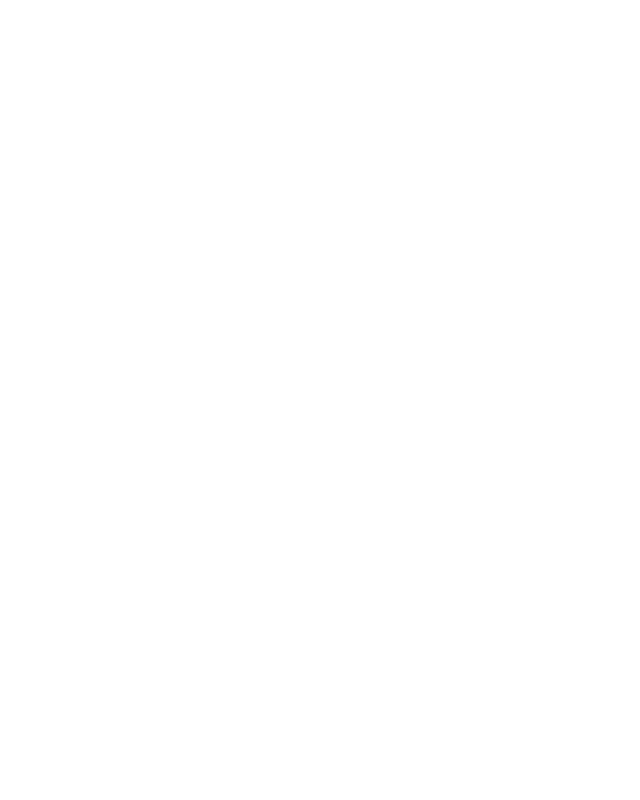
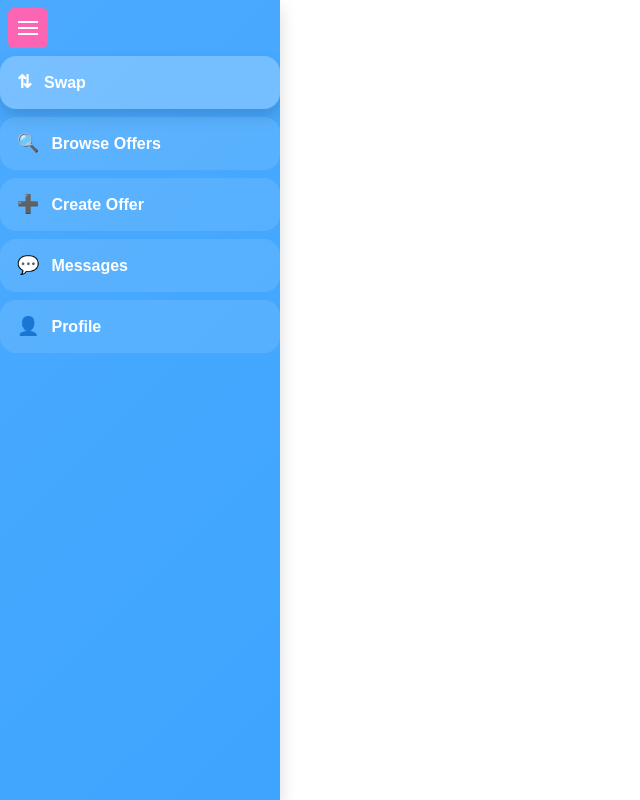
Before and after one commit to FabianHerr/Swap, a React (Vite) app in the folder frontend/: page / in a window 1280 px wide. Before the commit this address had no page. Shown: the whole page, without its empty margins (0-640 px from the left). Built offline with nearby package versions, Linux system fonts and the light colour scheme.

Commit message:
Create sideMenu for tha app to navigate through features

```diff
--- a/frontend/src/App.jsx
+++ b/frontend/src/App.jsx
@@ -1,23 +1,37 @@
-import { useState } from 'react'
-import 'bootstrap/dist/css/bootstrap.min.css'
-import Signup from './Signup'
-import { BrowserRouter, Routes, Route } from 'react-router-dom'
-import Login from './Login'
-import OfferPage from './OfferPage'
-import Messages from './Messages'
-
+import 'bootstrap/dist/css/bootstrap.min.css';
+import Signup from './Signup';
+import { BrowserRouter, Routes, Route } from 'react-router-dom';
+import Login from './Login';
+import OfferPage from './OfferPage';
+import Messages from './Messages';
+import SideMenu from './SideMenu'; // import your SideMenu
 
 function App() {
   return (
     <BrowserRouter>
-      <Routes>
-        <Route path='/register' element={<Signup/>}></Route>
-        <Route path='/login' element={<Login/>}></Route>
-        <Route path='/offer' element={<OfferPage/>}></Route>
-        <Route path='/messages' element={<Messages/>}></Route>
-      </Routes>
+      <div className="d-flex">
+        {/* Sidebar: always visible */}
+        <SideMenu />
+
+        {/* Main content area */}
+        <div
+          className="flex-grow-1"
+          style={{
+            marginLeft: "280px", // adjust if sidebar collapses
+            transition: "margin-left 0.3s ease",
+            padding: "20px",
+          }}
+        >
+          <Routes>
+            <Route path="/register" element={<Signup />} />
+            <Route path="/login" element={<Login />} />
+            <Route path="/offer" element={<OfferPage />} />
+            <Route path="/messages" element={<Messages />} />
+          </Routes>
+        </div>
+      </div>
     </BrowserRouter>
-  )
+  );
 }
 
-export default App
+export default App;
--- /dev/null
+++ b/frontend/src/SideMenu.jsx
@@ -0,0 +1,97 @@
+import React, { useState, useEffect } from "react";
+
+const SideMenu = () => {
+  const [activeButton, setActiveButton] = useState("swap"); // know which button is active
+  const [isCollapsed, setIsCollapsed] = useState(false); // know if the sidebar is collapsed or not
+  const [isMobile, setIsMobile] = useState(window.innerWidth <= 768);// know if we are on mobile or on desktop
+
+  useEffect(() => {
+    const handleResize = () => setIsMobile(window.innerWidth <= 768);
+    window.addEventListener("resize", handleResize);
+    return () => window.removeEventListener("resize", handleResize);
+  }, []);
+
+  const buttons = [
+    { id: "swap", label: "Swap", icon: "⇅" },
+    { id: "browse", label: "Browse Offers", icon: "🔍" },
+    { id: "create", label: "Create Offer", icon: "➕" },
+    { id: "messages", label: "Messages", icon: "💬" },
+    { id: "profile", label: "Profile", icon: "👤" },
+  ];
+
+  const handleButtonClick = (id) => {
+    setActiveButton(id);
+    console.log(`Navigating to: ${id}`);
+  };
+
+  const sidebarWidth = isCollapsed ? "80px" : "280px";
+
+  return (
+    <div
+      className="d-flex flex-column vh-100 shadow"
+      style={{
+        width: sidebarWidth,
+        minWidth: sidebarWidth,
+        transition: "width 0.3s ease",
+        fontFamily: "Arial, sans-serif",
+        background: "linear-gradient(135deg, #4BAAFE 0%, #3da5fe 100%)",
+        position: "fixed",
+        top: 0,
+        left: 0,
+        zIndex: 1000,
+        overflow: "hidden",
+        alignItems: isCollapsed ? "center" : "stretch",
+      }}
+    >
+      {/* Collapse toggle button */}
+      <button
+        className="btn m-2 rounded d-flex align-items-center justify-content-center"
+        style={{
+          width: "40px",
+          height: "40px",
+          background: "#FC65B3",
+          color: "#fff",
+          fontWeight: "700",
+          fontSize: "20px",
+        }}
+        onClick={() => setIsCollapsed(!isCollapsed)}
+      >
+        {/* Hamburger icon (3 lines) */}
+        <div style={{ display: "flex", flexDirection: "column", gap: "4px" }}>
+          <span style={{ width: "20px", height: "2px", background: "white", display: "block" }} />
+          <span style={{ width: "20px", height: "2px", background: "white", display: "block" }} />
+          <span style={{ width: "20px", height: "2px", background: "white", display: "block" }} />
+        </div>
+      </button>
+
+      {/* Menu buttons */}
+      <nav className="flex-grow-1 d-flex flex-column align-items-stretch">
+        {buttons.map((b) => (
+          <button
+            key={b.id}
+            className={`btn d-flex align-items-center mb-2 ${activeButton === b.id ? "shadow" : ""}`}
+            style={{
+              justifyContent: isCollapsed ? "center" : "flex-start",
+              gap: "12px",
+              padding: isCollapsed ? "12px 0" : "12px 16px",
+              borderRadius: "16px",
+              background:
+                activeButton === b.id
+                  ? "rgba(255,255,255,0.25)"
+                  : "rgba(255,255,255,0.1)",
+              color: "#fff",
+              fontWeight: 700,
+              transition: "all 0.3s ease",
+            }}
+            onClick={() => handleButtonClick(b.id)}
+          >
+            <span style={{ fontSize: "18px" }}>{b.icon}</span>
+            {!isCollapsed && <span>{b.label}</span>}
+          </button>
+        ))}
+      </nav>
+    </div>
+  );
+};
+
+export default SideMenu;
```
